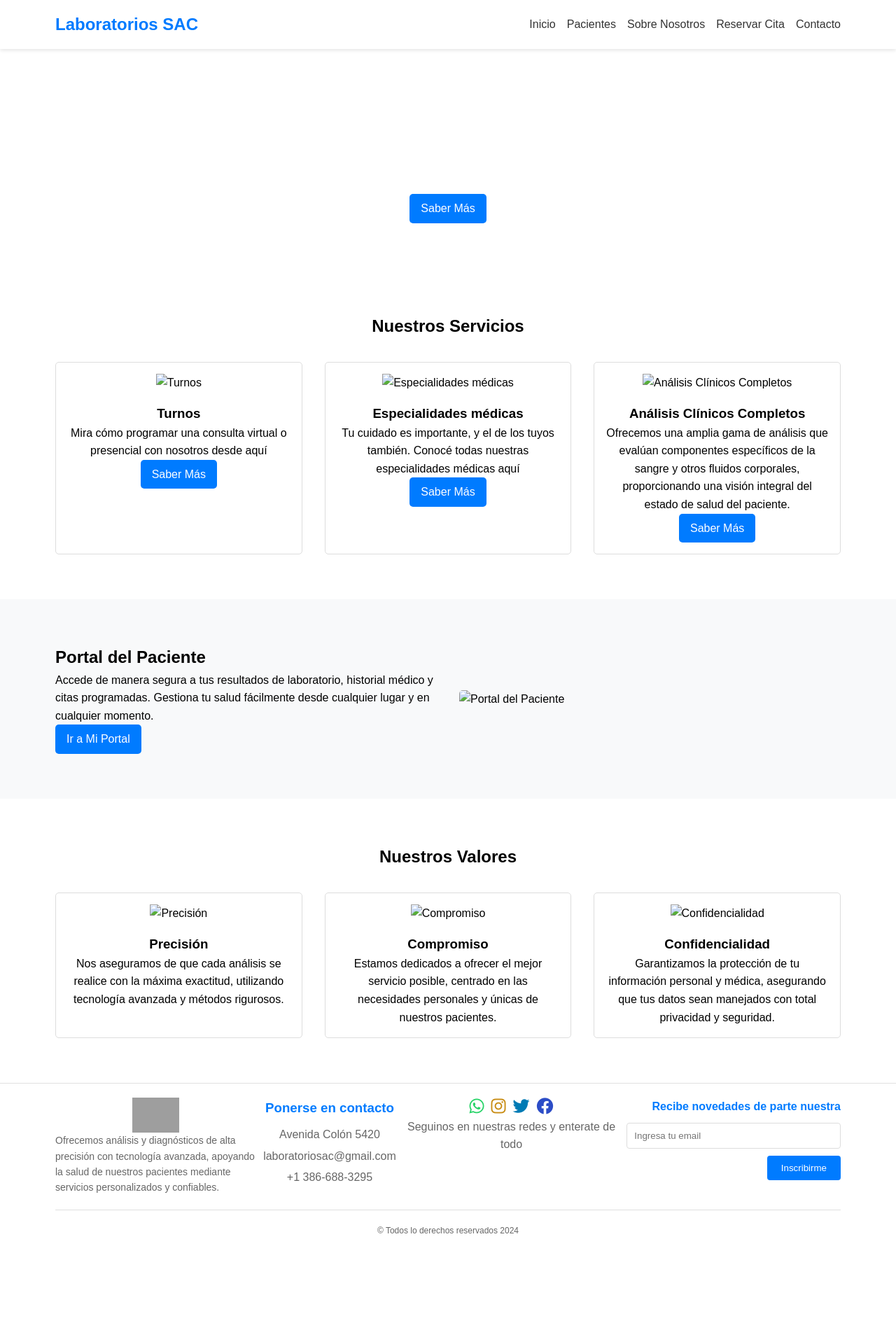
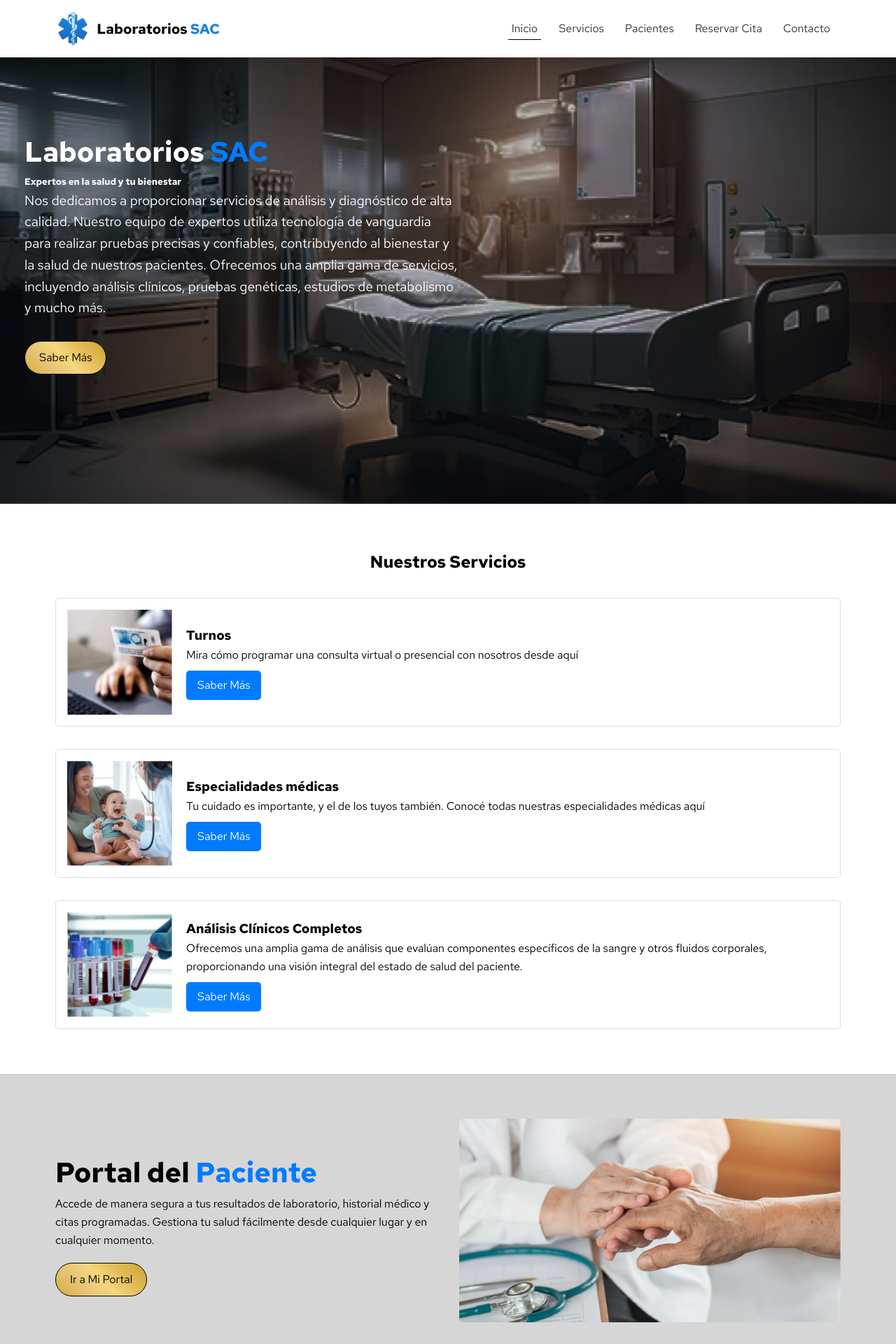
Before and after one commit to LorenChialvo/project_6c, a Django app: page /inicio in a window 1280 px wide. Shown: the top 1920 px of the page at 70% size. Before the commit the page ends 1762 px from the top, so only its background shows below. Run offline with Django 4.2, Linux system fonts and the light colour scheme; some libraries are stand-ins or nearby versions; grey boxes are pictures that could not be loaded.

Commit message:
tercer commit

```diff
--- a/labquim/templates/home.html
+++ b/labquim/templates/home.html
@@ -5,16 +5,21 @@
     <meta charset="UTF-8">
     <meta name="viewport" content="width=device-width, initial-scale=1.0">
     <link rel="stylesheet" href="https://cdnjs.cloudflare.com/ajax/libs/font-awesome/6.4.0/css/all.min.css">
+    <link href="https://fonts.googleapis.com/css2?family=Red+Hat+Text:wght@400;500;700&display=swap" rel="stylesheet">
     <title>Laboratorios SAC</title>
     <style>
+        html{
+            scroll-behavior: smooth;
+        }
         :root{
             --primarycolor:#007bff;
+            --goldcolor: linear-gradient(45deg, #d4af37, #e5c072, #f4d77f, #e2b854, #caa52f);
         }
         * {
             margin: 0;
             padding: 0;
             box-sizing: border-box;
-            font-family: Arial, sans-serif;
+            font-family: 'Red Hat Text', sans-serif;
         }
         body {
             line-height: 1.6;
@@ -27,6 +32,8 @@
             background-color: #fff;
             padding: 1rem 0;
             box-shadow: 0 2px 5px rgba(0,0,0,0.1);
+            width: 100%;
+            position: fixed;
         }
         nav {
             display: flex;
@@ -43,25 +50,34 @@
             display: flex;
         }
         .nav-links li {
-            margin-left: 1rem;
+            margin: 10px;
         }
+        li.active a {
+
+            border-bottom: 1px solid #000;
+            }
         .nav-links a {
+            padding: 5px;
             text-decoration: none;
             color: #333;
         }
         .hero {
-            background-image: url('https://via.placeholder.com/1500x600/333333/ffffff?text=Laboratorio');
+            background-image: url(/static/img/img_home.png);
             background-size: cover;
             background-position: center;
             color: #fff;
             padding: 4rem 0;
             text-align: center;
+            height: 90vh;
+            align-items: center;
+            display: flex;
         }
         .hero h1 {
             font-size: 2.5rem;
-            margin-bottom: 1rem;
+            font-family: 'Red Hat Text', sans-serif;
         }
         .hero p {
+            text-align: start;
             font-size: 1.2rem;
             margin-bottom: 2rem;
         }
@@ -82,7 +98,6 @@
         }
         .service-grid {
             display: grid;
-            grid-template-columns: repeat(auto-fit, minmax(250px, 1fr));
             gap: 2rem;
         }
         .service-card {
@@ -90,17 +105,20 @@
             border-radius: 5px;
             padding: 1rem;
             text-align: center;
+            display: flex;
+            justify-content: start;
         }
+
         .service-card img {
-            width: 100%;
-            height: 200px;
+            width: auto;
+            height: 150px;
             object-fit: cover;
-            margin-bottom: 1rem;
         }
         .patient-portal {
-            background-color: #f8f9fa;
+            background-color: #d6d6d6;
             padding: 4rem 0;
         }
+
         .patient-portal-content {
             display: flex;
             align-items: center;
@@ -109,6 +127,9 @@
         .patient-portal-text {
             flex: 1;
             padding-right: 2rem;
+        }
+        .patient-portal-text h1 {
+            font-size: 40px;
         }
         .patient-portal-image {
             flex: 1;
@@ -243,16 +264,55 @@
         a i.fa-whatsapp{color: #25D366;}
         a i.fa-facebook {color: #2c4dc7;}
         a i.fa-twitter {color: #007bb5;}
+
+    .logo_prin{
+            width:auto;
+            height:50px;
+        }
+        div#cont_top {
+            margin: 20px;
+            max-width: 650px;
+            display: flex;
+            flex-direction: column;
+            justify-content: center;
+            align-items: start;
+        }
+        #btn-gold{
+            background: var(--goldcolor);
+            color:#000;
+            padding: 10px 20px;
+            text-decoration: none;
+            border-radius: 100px;
+            border: 1px solid #000;
+        }
+        a#btn-gold:hover {
+            border: 1px solid #fff;
+        }
+        .cont_int a {
+            margin-top: 10px;
+        }
+
+        .cont_int {
+            text-align: start;
+            display: flex;
+            flex-direction: column;
+            justify-content: center;
+            align-items: start;
+            margin-left: 20px;
+        }
+        .mt-2{
+            margin-top: 20px;
+        }
     </style>
 </head>
 <body>
     <header>
         <nav class="container">
-            <div class="logo">Laboratorios SAC</div>
+            <img src="{% static '/img/logo-sac.png' %}" class="logo_prin" alt="">
             <ul class="nav-links">
-                <li><a href="#inicio">Inicio</a></li>
+                <li class="active"><a href="#inicio" >Inicio</a></li>
+                <li><a href="#servicios">Servicios</a></li>
                 <li><a href="#pacientes">Pacientes</a></li>
-                <li><a href="#sobre-nosotros">Sobre Nosotros</a></li>
                 <li><a href="#reservar-cita">Reservar Cita</a></li>
                 <li><a href="#contacto">Contacto</a></li>
             </ul>
@@ -260,49 +320,59 @@
     </header>
 
     <main>
-        <section class="hero">
-            <div class="container">
-                <h1>Laboratorios SAC</h1>
-                <p>Expertos en la salud y tu bienestar</p>
-                <a href="#" class="btn">Saber Más</a>
+        <section class="hero"  id="inicio">
+            <div class="container" id="cont_top">
+                <h1>Laboratorios <span style="color:var(--primarycolor);">SAC</span></h1>
+                <h5>Expertos en la salud y tu bienestar</h5>
+                <p>Nos dedicamos a proporcionar servicios de análisis y diagnóstico de alta calidad. Nuestro equipo de expertos utiliza tecnología de vanguardia para realizar pruebas precisas y confiables, contribuyendo al bienestar y la salud de nuestros pacientes. Ofrecemos una amplia gama de servicios, incluyendo análisis clínicos, pruebas genéticas, estudios de metabolismo y mucho más.</p>
+                <a href="#" class="btn" id="btn-gold">Saber Más</a>
             </div>
         </section>
 
-        <section class="services">
+        <section class="services" id="servicios">
             <div class="container">
                 <h2>Nuestros Servicios</h2>
                 <div class="service-grid">
                     <div class="service-card">
-                        <img src="https://via.placeholder.com/300x200?text=Turnos" alt="Turnos">
-                        <h3>Turnos</h3>
+                        <img src="{% static '/img/img_c1.png' %}" alt="Turnos">
+                        <div class="cont_int">
+                            <h3>Turnos</h3>
                         <p>Mira cómo programar una consulta virtual o presencial con nosotros desde aquí</p>
                         <a href="#" class="btn">Saber Más</a>
+                        </div>
                     </div>
                     <div class="service-card">
-                        <img src="https://via.placeholder.com/300x200?text=Especialidades+médicas" alt="Especialidades médicas">
-                        <h3>Especialidades médicas</h3>
+                        <img src="{% static '/img/img_c2.png' %}" alt="Especialidades médicas">
+                        <div class="cont_int">
+                            <h3>Especialidades médicas</h3>
                         <p>Tu cuidado es importante, y el de los tuyos también. Conocé todas nuestras especialidades médicas aquí</p>
                         <a href="#" class="btn">Saber Más</a>
+                        </div>
+
+
                     </div>
                     <div class="service-card">
-                        <img src="https://via.placeholder.com/300x200?text=Análisis+Clínicos+Completos" alt="Análisis Clínicos Completos">
-                        <h3>Análisis Clínicos Completos</h3>
+                        <img src="{% static '/img/img_c3.png' %}" alt="Análisis Clínicos Completos">
+                        <div class="cont_int">
+                            <h3>Análisis Clínicos Completos</h3>
                         <p>Ofrecemos una amplia gama de análisis que evalúan componentes específicos de la sangre y otros fluidos corporales, proporcionando una visión integral del estado de salud del paciente.</p>
                         <a href="#" class="btn">Saber Más</a>
+                        </div>
+
                     </div>
                 </div>
             </div>
         </section>
 
-        <section class="patient-portal">
+        <section class="patient-portal" id="pacientes">
             <div class="container patient-portal-content">
                 <div class="patient-portal-text">
-                    <h2>Portal del Paciente</h2>
+                    <h1>Portal del <span style="color:var(--primarycolor);">Paciente</span></h1>
                     <p>Accede de manera segura a tus resultados de laboratorio, historial médico y citas programadas. Gestiona tu salud fácilmente desde cualquier lugar y en cualquier momento.</p>
-                    <a href="#" class="btn">Ir a Mi Portal</a>
+                    <a href="#" class="btn mt-2" id="btn-gold">Ir a Mi Portal</a>
                 </div>
                 <div class="patient-portal-image">
-                    <img src="https://via.placeholder.com/500x300?text=Portal+del+Paciente" alt="Portal del Paciente">
+                    <img src="{% static '/img/img_port.png' %}" alt="Portal del Paciente">
                 </div>
             </div>
         </section>
@@ -373,15 +443,6 @@
     <script>
         // JavaScript para funcionalidad adicional
         document.addEventListener('DOMContentLoaded', function() {
-            // Ejemplo: Cambiar el color del encabezado al hacer scroll
-            window.addEventListener('scroll', function() {
-                const header = document.querySelector('header');
-                if (window.scrollY > 50) {
-                    header.style.backgroundColor = '#f8f9fa';
-                } else {
-                    header.style.backgroundColor = '#fff';
-                }
-            });
 
             // Ejemplo: Agregar un evento de clic a los botones "Saber Más"
             const buttons = document.querySelectorAll('.btn');
@@ -392,6 +453,33 @@
                 });
             });
         });
+        document.addEventListener("DOMContentLoaded", () => {
+            // Obtener todos los enlaces del menú
+            const navLinks = document.querySelectorAll(".nav-links li a");
+
+            // Función para cambiar la clase activa basada en el scroll
+            function setActiveLinkOnScroll() {
+                navLinks.forEach(link => {
+                // Obtener el id de la sección a la que apunta el enlace
+                const section = document.querySelector(link.getAttribute("href"));
+
+
+                // Comprobar si la posición actual del scroll está dentro de la sección
+
+                });
+            }
+
+            // Escuchar el evento de scroll para activar la clase en base a la posición
+            window.addEventListener("scroll", setActiveLinkOnScroll);
+
+            // También se puede añadir la clase active cuando se hace clic en los enlaces
+            navLinks.forEach(link => {
+                link.addEventListener("click", () => {
+                navLinks.forEach(link => link.parentElement.classList.remove("active"));
+                link.parentElement.classList.add("active");
+                });
+            });
+            });
     </script>
 </body>
 </html>
--- a/labquim/templates/login.html
+++ b/labquim/templates/login.html
@@ -12,7 +12,7 @@
     <div class="background"></div>
     <div class="login-container">
         <div class="logo">
-            <img src="{% static 'logo-sac.png' %}" alt="Laboratorios SAC Logo">
+            <img src="{% static '/img/logo-sac.png' %}"  alt="Laboratorios SAC Logo">
         </div>
         <h2>¡Bienvenido/a!</h2>
         <p>Inicie sesión para continuar</p>
--- a/project_6c/settings.py
+++ b/project_6c/settings.py
@@ -85,7 +85,7 @@ WSGI_APPLICATION = 'project_6c.wsgi.application'
 DATABASES = {
     'default': {
         'ENGINE': 'django.db.backends.sqlite3',
-        'NAME': BASE_DIR / 'db.sqlite3',
+        'NAME': BASE_DIR / 'labquim_db.sqlite3',
     }
 }
 
```
Also changed, not shown: labquim/static/img/img_c1.png (renamed from labquim/static/img/image 10.png), labquim/static/img/img_c2.png (renamed from labquim/static/img/image 9.png), labquim/static/img/img_c3.png (renamed from labquim/static/img/image 11.png), labquim/static/img/img_home.png (renamed from labquim/static/img/WhatsApp Image 2024-10-10 at 08.47.27.jpeg), labquim/static/img/img_port.png (renamed from labquim/static/img/image 13.png), labquim/static/img/img_v1.png (renamed from labquim/static/img/image 15.png), labquim/static/img/img_v2.png (renamed from labquim/static/img/image 16.png), labquim/static/img/img_v3.png (renamed from labquim/static/img/image 17.png), labquim_db.sqlite3 (added).
